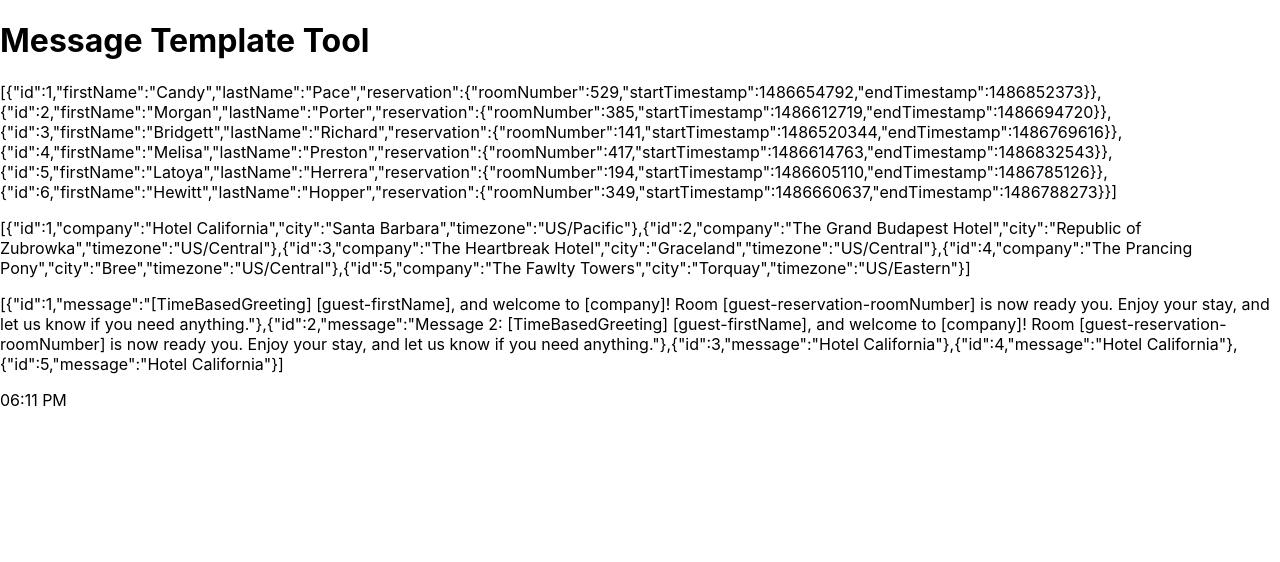
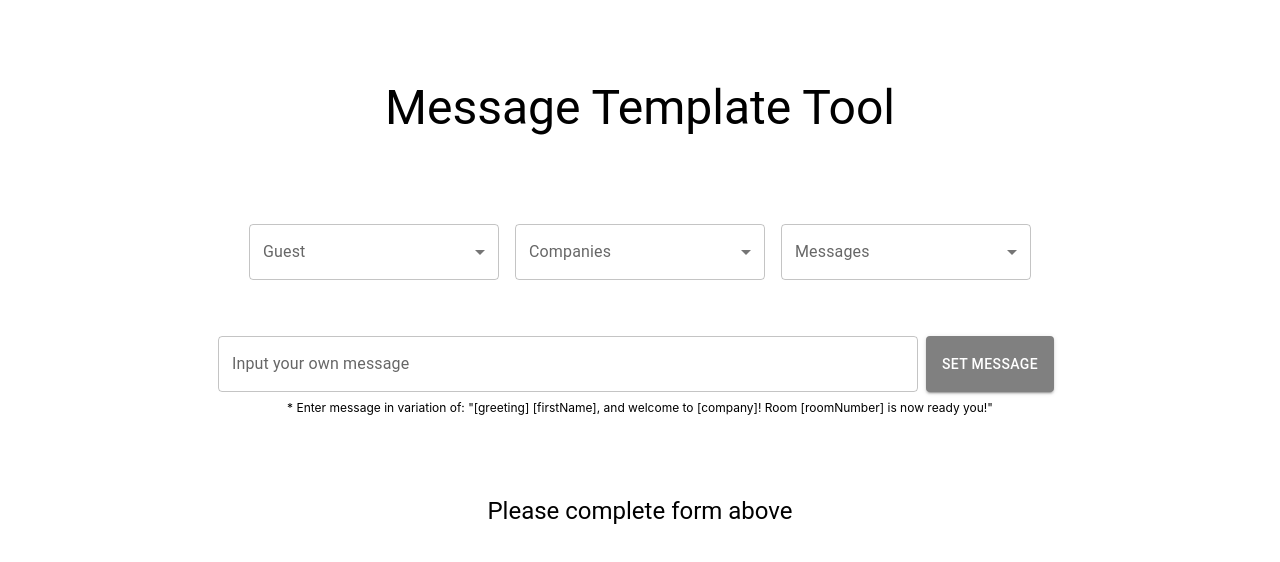
Before and after one commit to AnthonyDampier/message_template_tool, a React (Create React App) app: page / in a window 1280 px wide. Shown: the top 562 px of the page. Built offline with nearby package versions, Linux system fonts and the light colour scheme.

Commit message:
Found end point for application in roughly 4 hours

```diff
--- a/src/App.js
+++ b/src/App.js
@@ -1,11 +1,11 @@
 import * as React from 'react';
-import {} from "@mui/material";
+import {Box, Typography} from "@mui/material";
 
 // data imported from asset/data folder
 import guestData from './assets/data/Guests.json';
 import companiesData from './assets/data/Companies.json';
 import messageTemplates from './assets/data/MessageTemplates.json';
-import timeBasedGreeting from './assets/data/TimeBasedGreetings.json';
+import timeBasedGreetings from './assets/data/TimeBasedGreetings.json';
 
 // tools import from asset/tool folder
 import getCurrentTime from './assets/tools/GetCurrentTime';
@@ -16,17 +16,17 @@
 export default function App() {
 
   return (
-    <div className="App">
-      <header className="App-header">
-        <h1>Message Template Tool</h1>
-      </header>
+    <Box className="App">
+      <Typography sx={{display:'flex',justifyContent:'center', p: 10}} variant='h3' className="App-header">
+        Message Template Tool
+      </Typography>
       <UserInterface
         guestData={guestData}
         companiesData={companiesData}
         messageTemplates={messageTemplates}
-        timeBasedGreetings={timeBasedGreeting}
+        timeBasedGreetings={timeBasedGreetings}
         getCurrentTime={getCurrentTime}
       />
-    </div>
+    </Box>
   );
 }
--- a/src/assets/data/MessageTemplates.json
+++ b/src/assets/data/MessageTemplates.json
@@ -1,22 +1,14 @@
 [
     {
         "id": 1,
-        "message": "[TimeBasedGreeting] [guest-firstName], and welcome to [company]! Room [guest-reservation-roomNumber] is now ready you. Enjoy your stay, and let us know if you need anything."
+        "message": "[greeting] [firstName], and welcome to [company]! Room [roomNumber] is now ready you. Enjoy your stay, and let us know if you need anything."
     },
     {
         "id": 2,
-        "message": "Message 2: [TimeBasedGreeting] [guest-firstName], and welcome to [company]! Room [guest-reservation-roomNumber] is now ready you. Enjoy your stay, and let us know if you need anything."
+        "message": "[greeting] [firstName], and welcome to [company]! Room [roomNumber] is now ready you!"
     },
     {
-        "id": 3,
-        "message": "Hotel California"
-    },
-    {
-        "id": 4,
-        "message": "Hotel California"
-    },
-    {
-        "id": 5,
-        "message": "Hotel California"
+        "id": 2,
+        "message": "Did you hear you can't make reservations at the library? They're fully booked!"
     }
 ]
--- /dev/null
+++ b/src/assets/tools/GenerateFinalMessage.jsx
@@ -0,0 +1,6 @@
+export default function GenerateFinalMessage({guest, company, messageTemplate, greeting}){
+    // Generates and return final message
+
+    const message = messageTemplate.message.replace("[greeting]", greeting).replace("[firstName]", guest.firstName).replace("[company]", company.company).replace("[roomNumber]", guest.reservation.roomNumber);
+    return message;
+}
--- a/src/assets/tools/GetCurrentTime.jsx
+++ b/src/assets/tools/GetCurrentTime.jsx
@@ -15,5 +15,5 @@
     hh = (hh < 10) ? "0" + hh : hh;
     mm = (mm < 10) ? "0" + mm : mm;
 
-    return hh + ":" + mm + " " + session; // 01:01 PM
+    return {hours: Number(hh), minute: Number(mm), session: session};
 }
--- /dev/null
+++ b/src/assets/tools/GetTimeBasedGreeting.jsx
@@ -0,0 +1,17 @@
+export default function GetTimeBasedGreeting({time, greetings}){
+    // returns greeting based on the time
+
+
+    // Morning = AM || PM; if its past midnight.
+    // Afternoon = PM && its before 6pm
+    // Evening = PM && its after 6pm but before 12
+    if (time.session === "AM" || (time.session === "PM" && time.hours === 12 && time.minutes > 0 )){
+        return greetings[0].greeting;
+    } else if (time.session === "PM" && time.hours <= 6){
+        return greetings[1].greeting;
+    } else if (time.session === "PM" && time.hours < 12){
+        return greetings[2].greeting;
+    } else {
+        return greetings[3].greeting;
+    }
+}
--- /dev/null
+++ b/src/components/MessageCreator.jsx
@@ -0,0 +1,39 @@
+
+import * as React from 'react';
+import { Typography, Box } from "@mui/material";
+import timeBasedGreetings from '../assets/data/TimeBasedGreetings.json'
+
+// import tools
+import GetTimeBasedGreeting from "../assets/tools/GetTimeBasedGreeting";
+import GenerateFinalMessage from '../assets/tools/GenerateFinalMessage';
+
+export default function MessageCreator({guest, company, messageTemplate, getCurrentTime, timeBasedGreetings}){
+    // Component renders final message
+
+
+    React.useEffect(() => {
+        // cause the component to refresh is any of the dependencies change
+    }, [guest, company, messageTemplate])
+
+    const finalMessage = () => GenerateFinalMessage(
+        {
+            guest: guest,
+            company: company,
+            messageTemplate: messageTemplate,
+            greeting: GetTimeBasedGreeting(
+                {
+                time: getCurrentTime(),
+                greetings: timeBasedGreetings
+                }
+            )
+        }
+    )
+
+    return(
+        <Box>
+            <Typography sx={{display: 'flex', width: 700, backgroundColor: 'lightGreen', p: 2, borderRadius: 2, justifyContent: 'center'}} variant='h6' component='h2'>
+                {finalMessage()}
+            </Typography>
+        </Box>
+    )
+}
--- /dev/null
+++ b/src/components/PersonalizeMessage.jsx
@@ -0,0 +1,32 @@
+import * as React from 'react';
+import { Box } from "@mui/system";
+import { Typography, TextField, Button } from '@mui/material';
+
+export default function PersonalizeMessage({setMessageTemplate}){
+
+    // Holds textField and Button that sets messageTemplate onClick
+
+
+    const [newMessage, setNewMessage] = React.useState('')
+
+    return(
+        <Box sx={{p: 5}}>
+            <Box sx={{display: 'flex', justifyContent: 'center', my: 1}}>
+                <TextField
+                    sx={{width: 700}}
+                    id="outlined-basic"
+                    label="Input your own message"
+                    variant="outlined"
+                    value={newMessage}
+                    onChange={(event) => setNewMessage(event.target.value)}
+                />
+                <Button sx={{mx: 1, backgroundColor: 'grey'}} variant="contained" onClick={() => setMessageTemplate({message: newMessage})}>
+                    Set Message
+                </Button>
+            </Box>
+            <Typography sx={{display: 'flex', justifyContent:'center', fontSize: 12}} variant='span'>
+                * Enter message in variation of: "[greeting] [firstName], and welcome to [company]! Room [roomNumber] is now ready you!"
+            </Typography>
+        </Box>
+    )
+}
--- /dev/null
+++ b/src/components/SelectCompany.jsx
@@ -0,0 +1,36 @@
+import * as React from 'react';
+import InputLabel from '@mui/material/InputLabel';
+import MenuItem from '@mui/material/MenuItem';
+import FormControl from '@mui/material/FormControl';
+import Select from '@mui/material/Select';
+
+export default function SelectCompany({companiesData, company, setCompany}) {
+    const handleChange = (event) => {
+        setCompany(event.target.value);
+    };
+
+    return (
+        <FormControl sx={{ m: 1, minWidth: 100, width: 250 }}>
+            <InputLabel id="demo-simple-select-autowidth-label">Companies</InputLabel>
+            <Select
+            labelId="demo-simple-select-autowidth-label"
+            id="demo-simple-select-autowidth"
+            value={company}
+            onChange={handleChange}
+            autoWidth
+            label="Companies"
+            >
+            <MenuItem value="">
+                <em>None</em>
+            </MenuItem>
+            {companiesData.map((company, index)=>{
+                return(
+                    <MenuItem value={company} key={index}>
+                        <em>{company.company + ' - ' + company.city + ' - ' + company.timezone}</em>
+                    </MenuItem>
+                )
+            })}
+            </Select>
+        </FormControl>
+    );
+}
--- /dev/null
+++ b/src/components/SelectGuest.jsx
@@ -0,0 +1,39 @@
+import * as React from 'react';
+import InputLabel from '@mui/material/InputLabel';
+import MenuItem from '@mui/material/MenuItem';
+import FormControl from '@mui/material/FormControl';
+import Select from '@mui/material/Select';
+import guestData from '../assets/data/Guests.json';
+
+export default function SelectGuest({guestData, guest, setGuest}) {
+
+
+    const handleChange = (event) => {
+        setGuest(event.target.value);
+    };
+
+    return (
+        <FormControl sx={{ m: 1, minWidth: 100, width: 250 }}>
+            <InputLabel id="demo-simple-select-autowidth-label">Guest</InputLabel>
+            <Select
+            labelId="demo-simple-select-autowidth-label"
+            id="demo-simple-select-autowidth"
+            value={guest}
+            onChange={handleChange}
+            autoWidth
+            label="Guest"
+            >
+            <MenuItem value="">
+                <em>None</em>
+            </MenuItem>
+            {guestData.map((guest, index)=>{
+                return(
+                    <MenuItem value={guest} key={index}>
+                        <em>{guest.firstName + ' ' + guest.lastName + ' - ' + guest.reservation.roomNumber}</em>
+                    </MenuItem>
+                )
+            })}
+            </Select>
+        </FormControl>
+    );
+}
--- /dev/null
+++ b/src/components/SelectMessageTemplate.jsx
@@ -0,0 +1,37 @@
+import * as React from 'react';
+import InputLabel from '@mui/material/InputLabel';
+import MenuItem from '@mui/material/MenuItem';
+import FormControl from '@mui/material/FormControl';
+import Select from '@mui/material/Select';
+
+export default function SelectMessageTemplate({messageTemplates, messageTemplate, setMessageTemplate}) {
+
+    const handleChange = (event) => {
+        setMessageTemplate(event.target.value);
+    };
+
+    return (
+        <FormControl sx={{ m: 1, minWidth: 100, width: 250 }}>
+            <InputLabel id="demo-simple-select-autowidth-label">Messages</InputLabel>
+            <Select
+            labelId="demo-simple-select-autowidth-label"
+            id="demo-simple-select-autowidth"
+            value={messageTemplate}
+            onChange={handleChange}
+            autoWidth
+            label="Messages"
+            >
+            <MenuItem value="">
+                <em>None</em>
+            </MenuItem>
+            {messageTemplates.map((messageTemplate, index)=>{
+                return(
+                    <MenuItem value={messageTemplate} key={index}>
+                        <em>{messageTemplate.message}</em>
+                    </MenuItem>
+                )
+            })}
+            </Select>
+        </FormControl>
+    );
+}
--- a/src/components/UserInterface.jsx
+++ b/src/components/UserInterface.jsx
@@ -1,16 +1,66 @@
+import * as React from 'react';
+
 import { Box } from "@mui/system";
+import { Typography} from '@mui/material';
 
-export default function UserInterface({guestData, companiesData, messageTemplates, timeBasedGreeting, getCurrentTime}){
+// imported components
+import SelectGuest from "./SelectGuest";
+import SelectCompany from "./SelectCompany";
+import SelectMessageTemplate from './SelectMessageTemplate';
+import MessageCreator from './MessageCreator';
+import PersonalizeMessage from './PersonalizeMessage';
+
+
+export default function UserInterface({guestData, companiesData, messageTemplates, timeBasedGreetings, getCurrentTime}){
+    // User GUI
+
+
+    // function setting variables using call back functions in component
+    // This will not work for typeScript because the initial useState of '' to satisfy MUI selector warning and then mutated to {}.
+    const [guest, setGuest] = React.useState("");
+    const [company, setCompany] = React.useState("");
+    const [messageTemplate, setMessageTemplate] = React.useState("");
+
+
     return(
         <Box>
-            <p>{JSON.stringify(guestData)}</p>
-            <p>{JSON.stringify(companiesData)}</p>
-            <p>{JSON.stringify(messageTemplates)}</p>
-            <p>{JSON.stringify(timeBasedGreeting)}</p>
-            <p>{getCurrentTime()}</p>
-            {/* select guest */}
+            {/* Selectors */}
+            <Box sx={{display:"flex", justifyContent:"center"}}>
+                {/* Select guest */}
+                <SelectGuest
+                    guestData={guestData}
+                    setGuest={setGuest}
+                    guest={guest}/>
+                {/* Select company */}
+                <SelectCompany
+                    companiesData={companiesData}
+                    setCompany={setCompany}
+                    company={company}/>
+                {/* Select Message Template */}
+                <SelectMessageTemplate
+                    messageTemplates={messageTemplates}
+                    setMessageTemplate={setMessageTemplate}
+                    messageTemplate={messageTemplate}
+                />
+            </Box>
 
-            {/* select company */}
+            {/* Create personalized message */}
+            <PersonalizeMessage setMessageTemplate={setMessageTemplate}/>
+            {/* Render final message */}
+            <Box sx={{display:'flex', justifyContent:"center", p:5}}>
+                { guest.firstName && company.company && messageTemplate.message ?
+                    <MessageCreator
+                        guest={guest}
+                        company={company}
+                        messageTemplate={ messageTemplate }
+                        getCurrentTime={getCurrentTime}
+                        timeBasedGreetings={timeBasedGreetings}/>
+
+                    :
+
+                    <Typography variant="h5" component="h2" >Please complete form above</Typography>
+                }
+            </Box>
         </Box>
     )
 }
```
Also changed, not shown: 1 other file (tests, documents, lock files or other folders).
